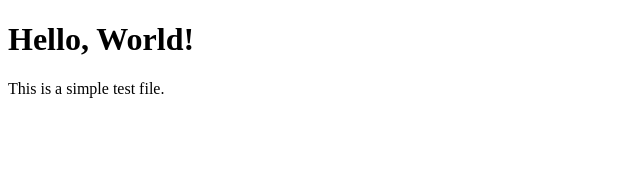
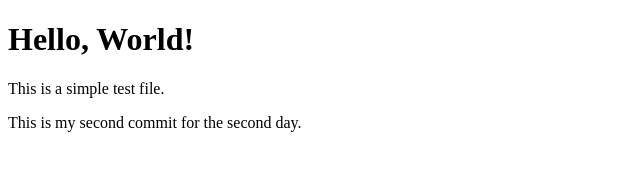
Before and after one commit to ivakalol/classRepo, a plain HTML site: page intex.html in a window 1280 px wide. Shown: the whole page, without its empty margins (0-640 px from the left). Drawn offline with Linux system fonts and the light colour scheme.

Commit message:
Second commit, added a new paragraph

```diff
--- a/intex.html
+++ b/intex.html
@@ -7,5 +7,6 @@
 <body>
   <h1>Hello, World!</h1>
   <p>This is a simple test file.</p>
+  <p>This is my second commit for the second day.</p<
 </body>
 </html>
```
